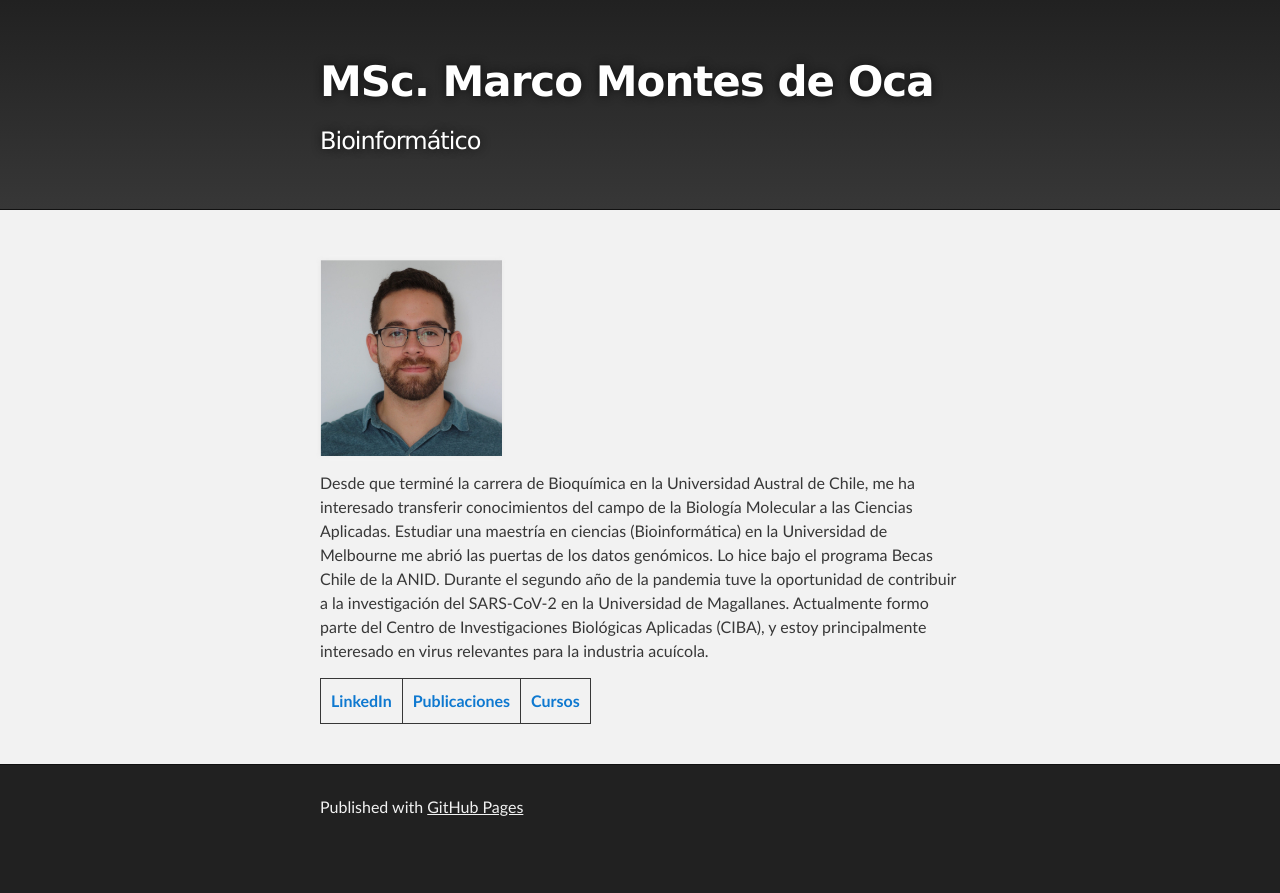
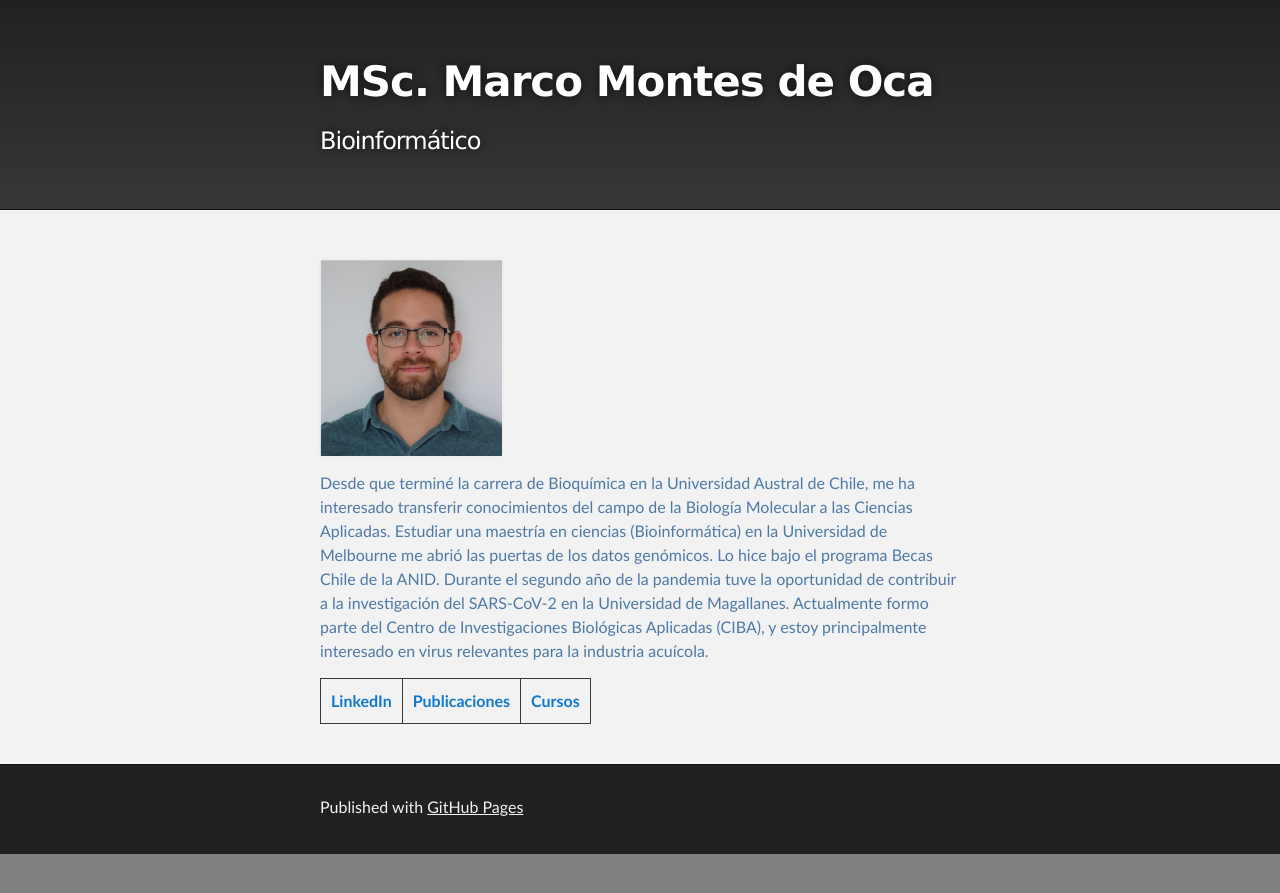
Before and after one commit to marco-montesdeoca/marco-montesdeoca.github.io, a Jekyll site: the page built from index.md, in a window 1280 px wide. Shown: the top 893 px of the page. Built offline with Jekyll 4.4.1, drawn with Linux system fonts in a browser that asks for light colours.

Commit message:
Update jekyll-theme-slate.scss

```diff
--- a/_sass/jekyll-theme-slate.scss
+++ b/_sass/jekyll-theme-slate.scss
@@ -45,8 +45,8 @@ Theme Styles
 
 body {
   box-sizing: border-box;
-  color:#373737;
-  background: #212121;
+  color:#4E79A7;
+  background: #808080;
   font-size: 16px;
   font-family: 'Myriad Pro', Calibri, Helvetica, Arial, sans-serif;
   line-height: 1.5;
```
